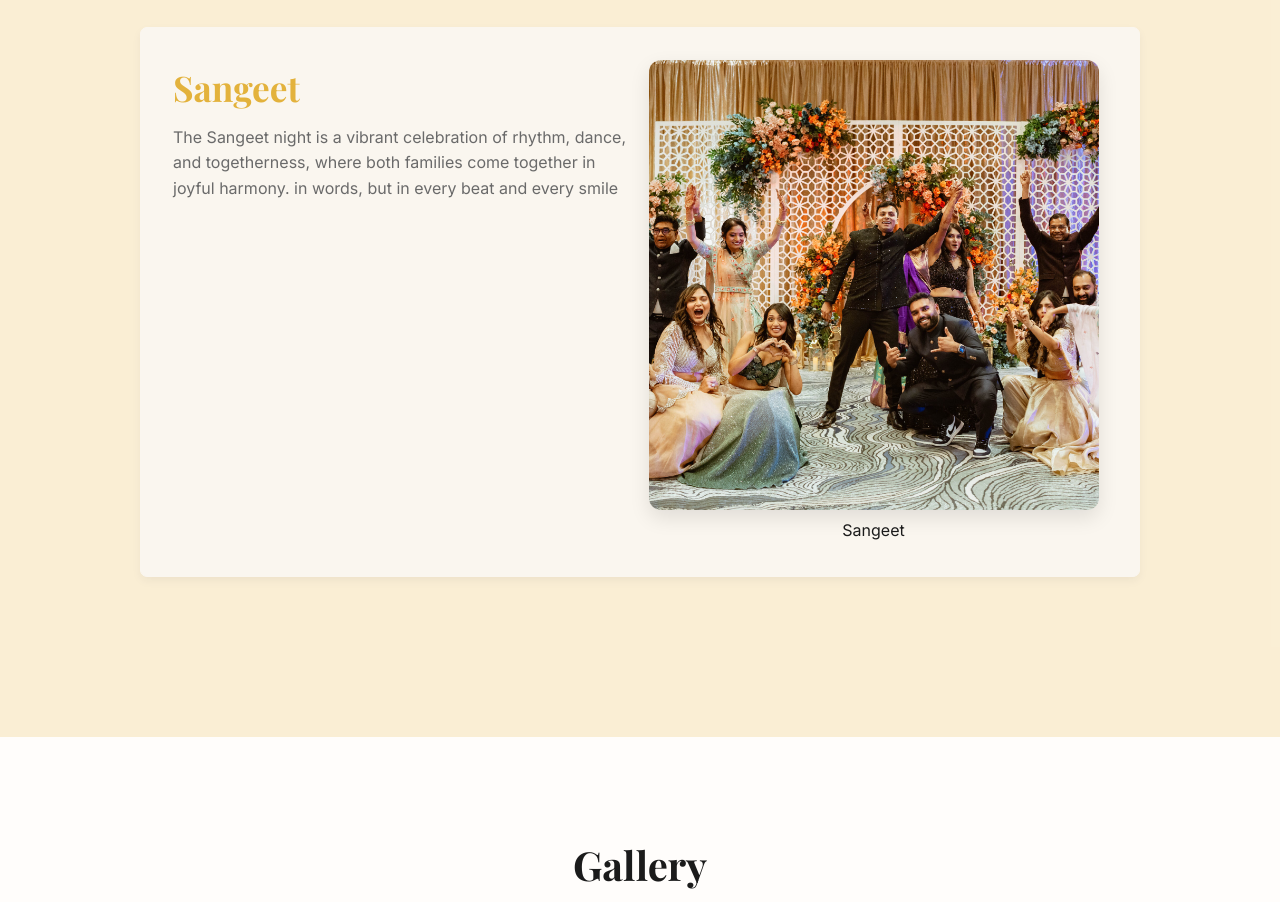
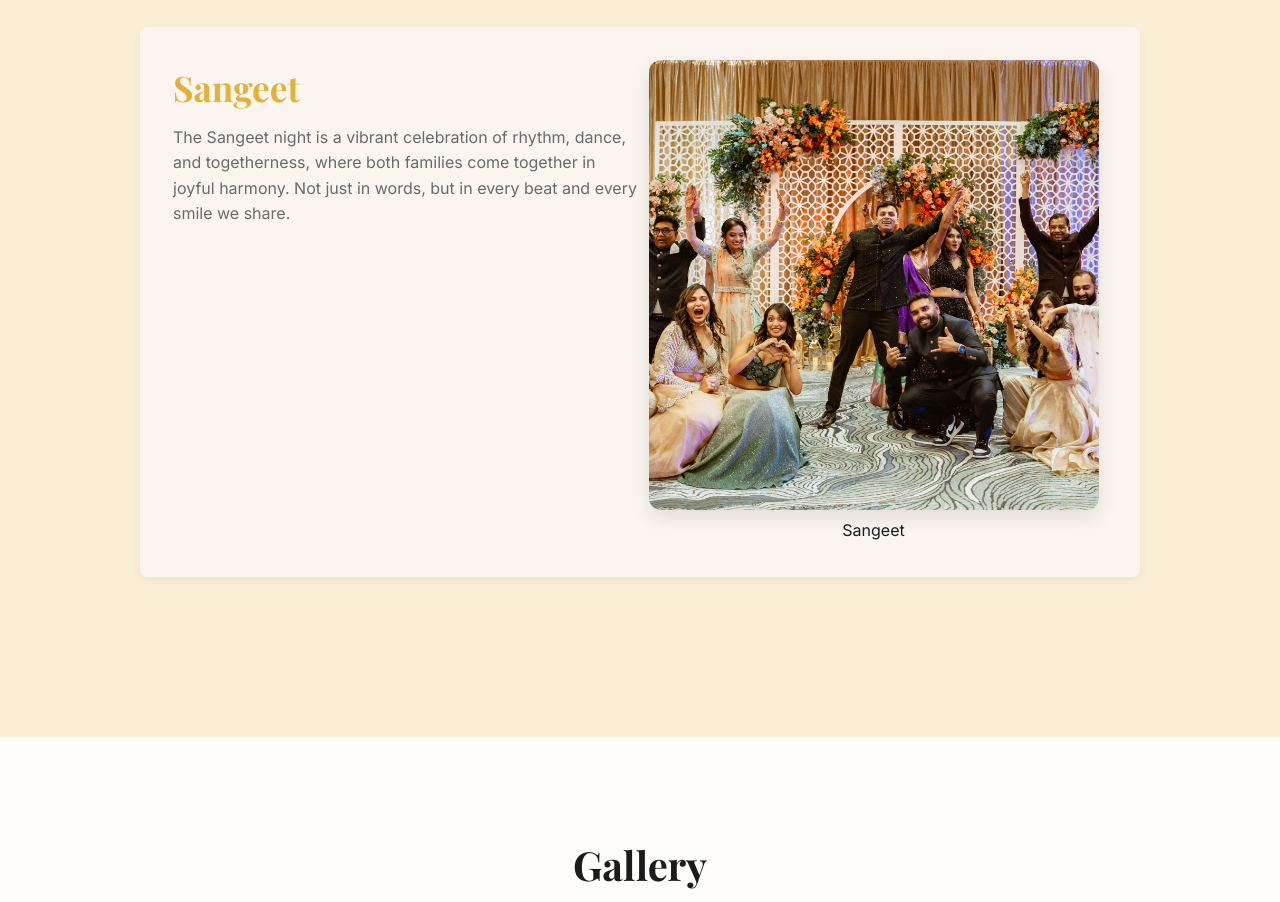
Before and after one commit to DesmondTutu254/IndianWeddingInvitation, a plain HTML site: page index.html in a window 1280 px wide. Shown: the part 4180-5082 px from the top of the page. Drawn offline with nearby package versions, Linux system fonts and the light colour scheme.

Commit message:
Updating HTML content

```diff
--- a/index.html
+++ b/index.html
@@ -259,7 +259,7 @@
           <p>
             The Sangeet night is a vibrant celebration of rhythm, dance, and
             togetherness, where both families come together in joyful harmony.
-            in words, but in every beat and every smile
+            Not just in words, but in every beat and every smile we share.
           </p>
         </div>
         <figure>
```
